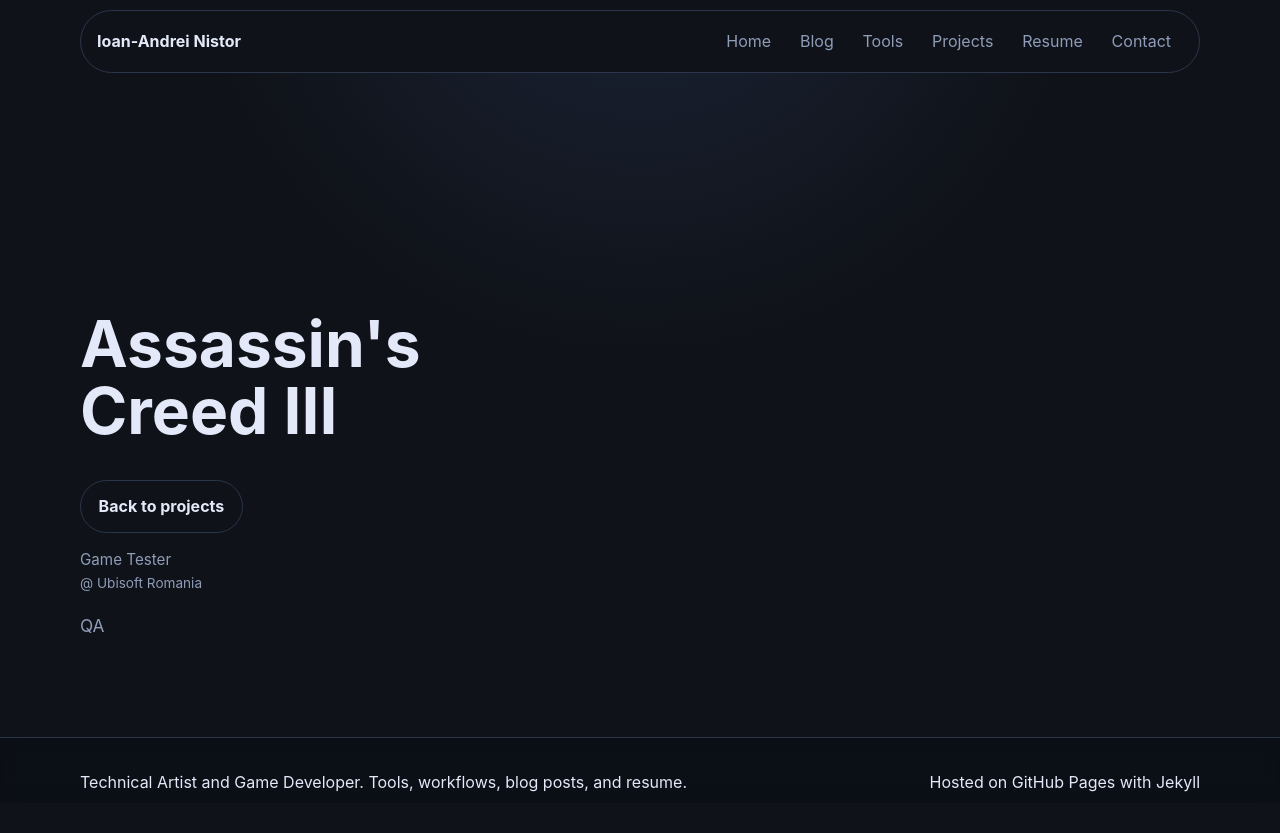
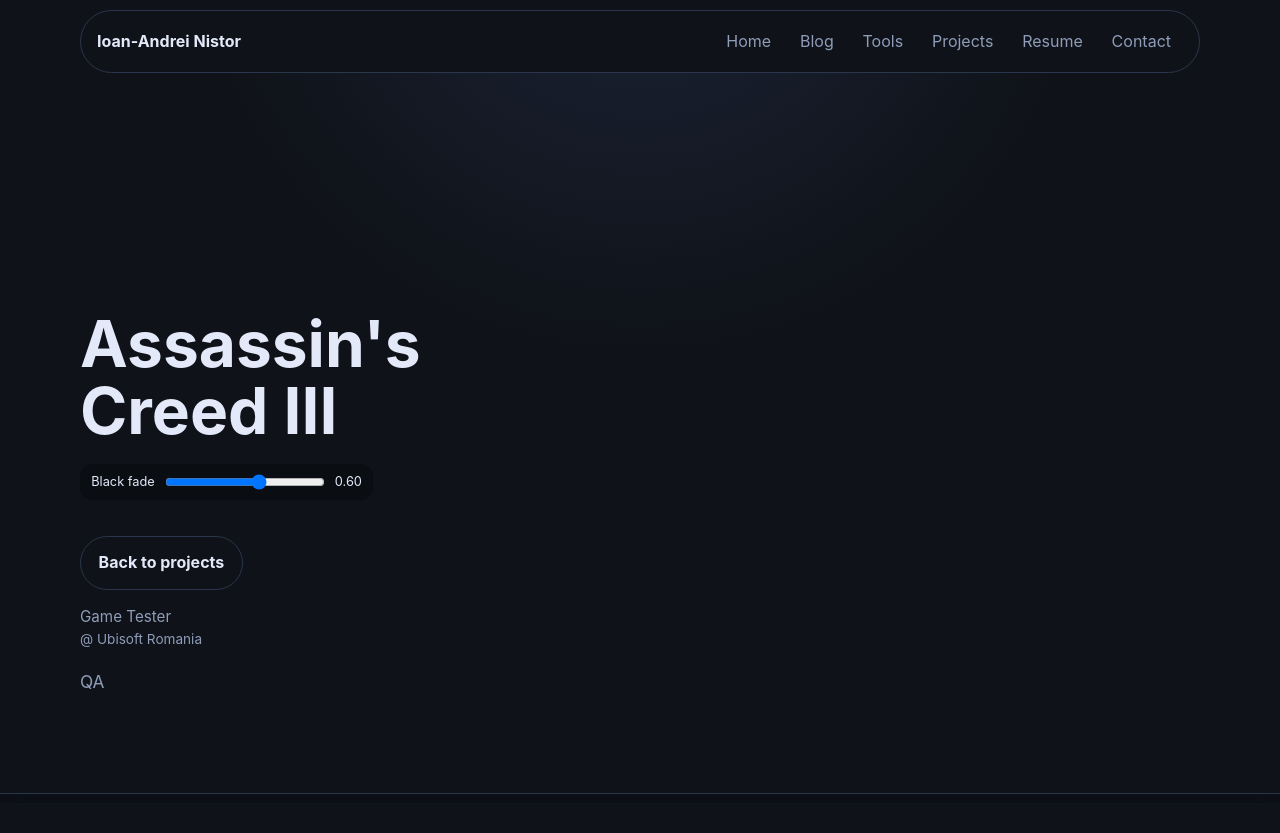
Before and after one commit to ianistor/ian_mywebsite, a Jekyll site: the page built from _projects/ac3.md, in a window 1280 px wide and 900 px high, scrolled down 97 px. Shown: the top 833 px of the window. Built offline with Jekyll 4.4.1, drawn with Linux system fonts in a browser that asks for light colours; nearby versions of some CDN libraries.

Commit message:
Make fade slider reliably control overlay opacity

```diff
--- a/_layouts/default.html
+++ b/_layouts/default.html
@@ -813,6 +813,36 @@
 
       initHeroGeometryAnimation();
 
+      const initProjectTrailerFadeSlider = () => {
+        const projectPage = document.querySelector('.project-page');
+        const slider = document.getElementById('project-fade-slider');
+        const output = document.getElementById('project-fade-slider-value');
+        if (!projectPage || !slider || !output) return;
+
+        const storageKey = 'project-hero-fade-strength';
+        const min = Number(slider.min || 0);
+        const max = Number(slider.max || 1);
+
+        const applyValue = (value) => {
+          const numericValue = Number(value);
+          if (!Number.isFinite(numericValue)) return;
+          const clamped = Math.min(max, Math.max(min, numericValue));
+          projectPage.style.setProperty('--project-hero-fade-strength', clamped.toFixed(2));
+          slider.value = clamped.toFixed(2);
+          output.textContent = clamped.toFixed(2);
+        };
+
+        const stored = localStorage.getItem(storageKey);
+        applyValue(stored ?? slider.value);
+
+        slider.addEventListener('input', (event) => {
+          applyValue(event.target.value);
+          localStorage.setItem(storageKey, slider.value);
+        });
+      };
+
+      initProjectTrailerFadeSlider();
+
 
       const initImageCompare = () => {
         const compareBlocks = document.querySelectorAll('[data-image-compare]');
--- a/_layouts/project.html
+++ b/_layouts/project.html
@@ -25,6 +25,11 @@
 
   <header class="page-header narrow">
     <h1>{{ page.title }}</h1>
+    <div class="project-fade-control">
+      <label for="project-fade-slider">Black fade</label>
+      <input id="project-fade-slider" type="range" min="0" max="1" step="0.02" value="0.6" aria-label="Project trailer black fade strength">
+      <output id="project-fade-slider-value" for="project-fade-slider">0.60</output>
+    </div>
 
     <div class="project-header-body">
       <a class="button secondary" href="{{ '/projects/' | relative_url }}">Back to projects</a>
--- a/assets/css/style.css
+++ b/assets/css/style.css
@@ -210,6 +210,7 @@
 
 .project-page {
   position: relative;
+  --project-hero-fade-strength: 0.6;
 }
 
 .project-trailer-hero {
@@ -220,7 +221,7 @@
   height: min(50vh, 510px);
   transform: translateX(-50%);
   overflow: hidden;
-  pointer-events: none;
+  pointer-events: auto;
   z-index: 0;
 }
 
@@ -234,6 +235,9 @@
   box-shadow:
     inset 0 0 180px rgba(8, 10, 15, 0.5),
     inset 0 -110px 120px rgba(8, 10, 15, 0.78);
+  z-index: 2;
+  pointer-events: none;
+  opacity: var(--project-hero-fade-strength);
 }
 
 .project-trailer-media {
@@ -244,15 +248,45 @@
   opacity: 0.82;
   filter: saturate(1.08) contrast(1.04) brightness(0.9);
   transform: scale(1.08);
+  pointer-events: none;
+  position: relative;
+  z-index: 0;
 }
 
 .project-trailer-overlay {
   position: absolute;
   inset: 0;
+  pointer-events: none;
+  z-index: 1;
   background:
     radial-gradient(ellipse at center, rgba(8, 10, 15, 0) 22%, rgba(8, 10, 15, 0.18) 48%, rgba(8, 10, 15, 0.52) 70%, rgba(8, 10, 15, 0.86) 90%, rgba(8, 10, 15, 1) 100%),
     linear-gradient(180deg, rgba(8, 10, 15, 0.14) 0%, rgba(8, 10, 15, 0.36) 50%, rgba(8, 10, 15, 0.62) 68%, rgba(8, 10, 15, 0.88) 80%, rgba(8, 10, 15, 1) 86%, rgba(8, 10, 15, 1) 100%);
   box-shadow: inset 0 -90px 120px -100px rgba(8, 10, 15, 0.82);
+  opacity: var(--project-hero-fade-strength);
+}
+
+.project-fade-control {
+  position: relative;
+  z-index: 2;
+  display: inline-flex;
+  align-items: center;
+  gap: 0.5rem;
+  margin: 0.25rem 0 1rem;
+  padding: 0.5rem 0.7rem;
+  border-radius: 12px;
+  background: rgba(8, 10, 15, 0.55);
+  backdrop-filter: blur(3px);
+  pointer-events: auto;
+}
+
+.project-fade-control label,
+.project-fade-control output {
+  font-size: 0.8rem;
+  color: var(--text);
+}
+
+.project-fade-control input[type="range"] {
+  width: 160px;
 }
 
 .hero {
```
